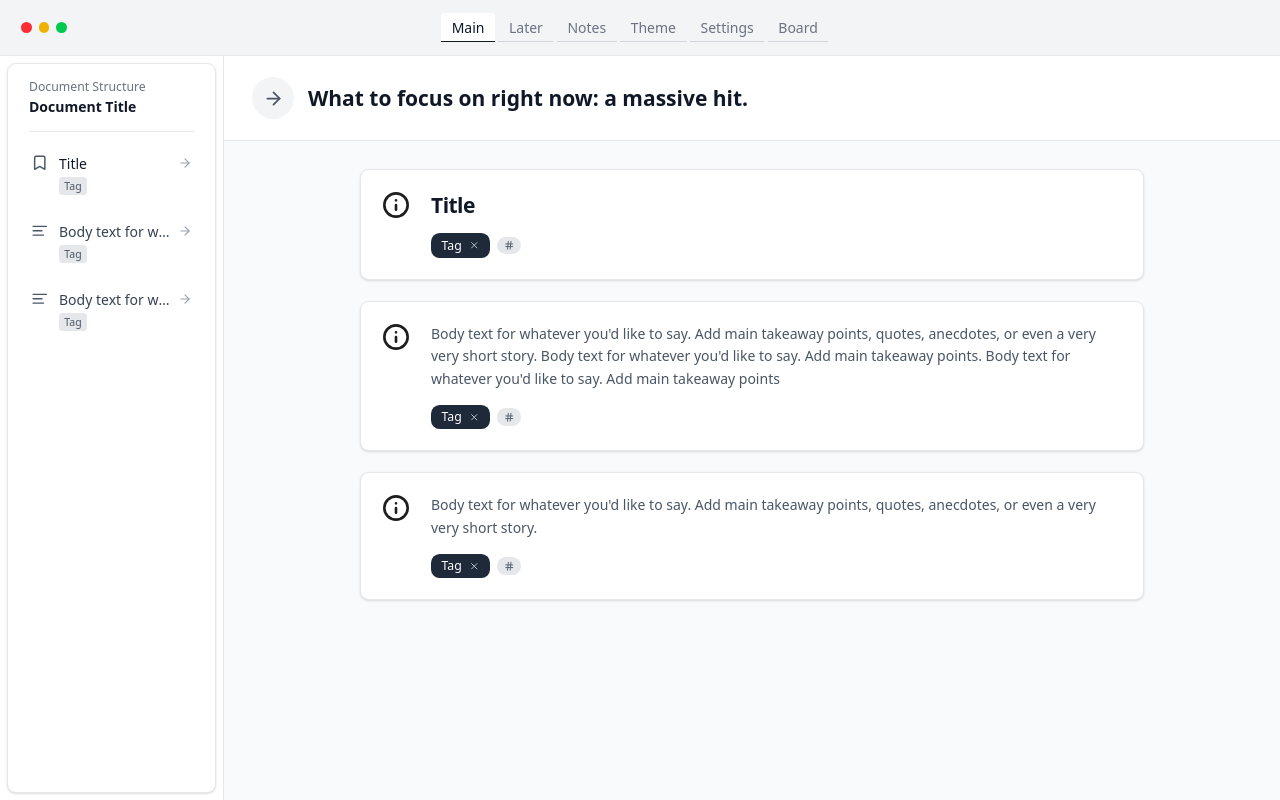
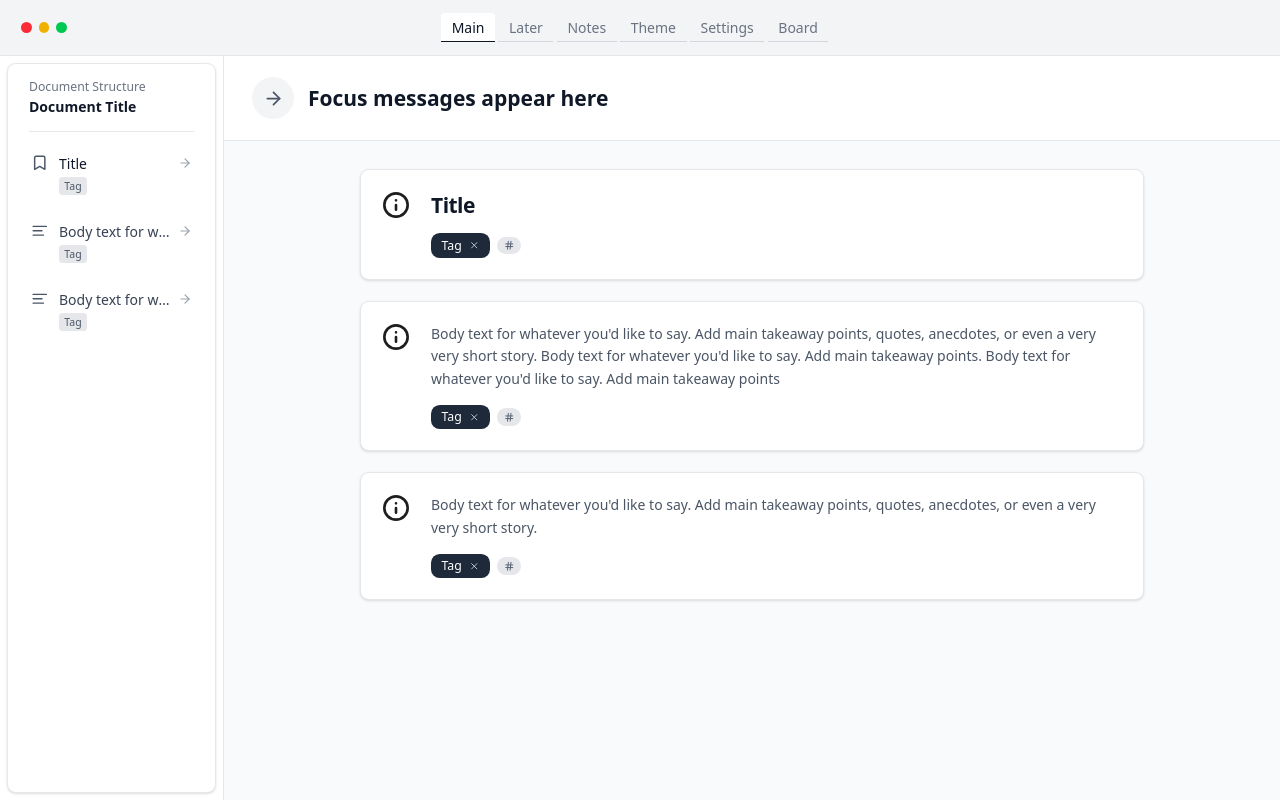
Before and after one commit to familydude/Deckhand, a React (Vite) app: page / in a window 1280 px wide. Built offline with nearby package versions, Linux system fonts and the light colour scheme.

Commit message:
Focus msg working reasonably

```diff
--- a/src/App.tsx
+++ b/src/App.tsx
@@ -6,9 +6,17 @@ import { Sidebar } from './components/Sidebar';
 import { TextEditor } from './components/TextEditor';
 import { Settings } from './components/Settings';
 
+interface Block {
+  id: string;
+  type: 'title' | 'body';
+  content: string;
+  tags: string[];
+  focusMessage: string;
+}
+
 export type BlockAction =
   | { type: 'UPDATE_BLOCK'; blockId: string; updates: Partial<Block> }
-  | { type: 'ADD_BLOCK'; afterId?: string; blockType: 'title' | 'body' }
+  | { type: 'ADD_BLOCK'; afterId?: string; blockType: 'title' | 'body'; focusMessage: string }
   | { type: 'DELETE_BLOCK'; blockId: string }
   | { type: 'ADD_TAG'; blockId: string; tag: string }
   | { type: 'REMOVE_TAG'; blockId: string; tagIndex: number }
@@ -28,7 +36,8 @@ const blockReducer = (state: Block[], action: BlockAction): Block[] => {
         id: Date.now().toString(),
         type: action.blockType,
         content: action.blockType === 'title' ? 'New Title' : 'New body text...',
-        tags: []
+        tags: [],
+        focusMessage: action.focusMessage
       };
 
       if (action.afterId) {
@@ -66,37 +75,61 @@ const blockReducer = (state: Block[], action: BlockAction): Block[] => {
   }
 };
 
-interface Block {
-  id: string;
-  type: 'title' | 'body';
-  content: string;
-  tags: string[];
-}
-
 export default function App() {
   const [activeTab, setActiveTab] = useState('Main');
   const [title, setTitle] = useState('Document Title');
-  const [focus, setFocus] = useState('What to focus on right now: a massive hit.');
+  const [focusedBlockId, setFocusedBlockId] = useState<string | null>(null);
+
+  // Random focus prompts
+  const focusPrompts = [
+    "Why does this matter?",
+    "What's the real point here?",
+    "Who is this actually for?",
+    "What am I really trying to say?",
+    "What's the one thing that matters most?",
+    "How does this move me forward?",
+    "What would make this worth reading?",
+    "Why should anyone care?",
+    "What's my actual goal here?",
+    "What's the hard truth I'm avoiding?"
+  ];
+
   const [blocks, dispatch] = useReducer(blockReducer, [
     {
       id: '1',
       type: 'title',
       content: 'Title',
-      tags: ['Tag']
+      tags: ['Tag'],
+      focusMessage: focusPrompts[Math.floor(Math.random() * focusPrompts.length)]
     },
     {
       id: '2',
       type: 'body',
       content: "Body text for whatever you'd like to say. Add main takeaway points, quotes, anecdotes, or even a very very short story. Body text for whatever you'd like to say. Add main takeaway points. Body text for whatever you'd like to say. Add main takeaway points",
-      tags: ['Tag']
+      tags: ['Tag'],
+      focusMessage: focusPrompts[Math.floor(Math.random() * focusPrompts.length)]
     },
     {
       id: '3',
       type: 'body',
       content: "Body text for whatever you'd like to say. Add main takeaway points, quotes, anecdotes, or even a very very short story.",
-      tags: ['Tag']
+      tags: ['Tag'],
+      focusMessage: focusPrompts[Math.floor(Math.random() * focusPrompts.length)]
     }
   ]);
+
+  // Get current focus message
+  const getCurrentFocus = () => {
+    if (!focusedBlockId) return "Focus messages appear here";
+    const focusedBlock = blocks.find(block => block.id === focusedBlockId);
+    return focusedBlock?.focusMessage || "Focus messages appear here";
+  };
+
+  // Truncate focus message for display
+  const truncateFocus = (message: string, maxLength: number = 80) => {
+    if (message.length <= maxLength) return message;
+    return message.substring(0, maxLength) + '...';
+  };
 
   const [sidebarVisible, setSidebarVisible] = useState(true);
   const mainRef = useRef<HTMLDivElement>(null);
@@ -188,13 +221,22 @@ export default function App() {
                   </motion.div>
 
                   <motion.h1
-                    className="text-2xl font-semibold text-gray-900 flex-1 cursor-text"
+                    className="text-2xl font-semibold text-gray-900 flex-1 cursor-text truncate"
                     onClick={(e) => {
+                      if (!focusedBlockId) return; // Can't edit if no block is focused
+
+                      const focusedBlock = blocks.find(block => block.id === focusedBlockId);
+                      if (!focusedBlock) return;
+
                       const input = document.createElement('input');
-                      input.value = focus;
+                      input.value = focusedBlock.focusMessage;
                       input.className = 'text-2xl font-semibold text-gray-900 bg-transparent border-none outline-none w-full';
                       input.onblur = () => {
-                        setFocus(input.value || focus);
+                        dispatch({
+                          type: 'UPDATE_BLOCK',
+                          blockId: focusedBlockId,
+                          updates: { focusMessage: input.value || focusedBlock.focusMessage }
+                        });
                         if (focusElement) {
                            input.replaceWith(focusElement);
                         }
@@ -202,7 +244,7 @@ export default function App() {
                       input.onkeydown = (e) => {
                         if (e.key === 'Enter') input.blur();
                         if (e.key === 'Escape') {
-                          input.value = focus;
+                          input.value = focusedBlock.focusMessage;
                           input.blur();
                         }
                       };
@@ -212,7 +254,7 @@ export default function App() {
                     }}
                     whileHover={{ color: '#3B82F6' }}
                   >
-                    {focus}
+                    {truncateFocus(getCurrentFocus())}
                   </motion.h1>
                 </div>
               </div>
@@ -224,6 +266,9 @@ export default function App() {
                     key="main-editor"
                     blocks={blocks}
                     dispatch={dispatch}
+                    focusedBlockId={focusedBlockId}
+                    setFocusedBlockId={setFocusedBlockId}
+                    focusPrompts={focusPrompts}
                   />
                 </div>
               </div>
--- a/src/components/Header.tsx
+++ b/src/components/Header.tsx
@@ -3,11 +3,9 @@ import { motion } from 'motion/react';
 interface HeaderProps {
   activeTab: string;
   setActiveTab: (tab: string) => void;
-  title: string;
-  setTitle: (title: string) => void;
 }
 
-export function Header({ activeTab, setActiveTab, title, setTitle }: HeaderProps) {
+export function Header({ activeTab, setActiveTab }: HeaderProps) {
   const tabs = ['Main', 'Later', 'Notes', 'Theme', 'Settings', 'Board'];
 
   return (
--- a/src/components/TextEditor.tsx
+++ b/src/components/TextEditor.tsx
@@ -11,14 +11,18 @@ interface Block {
   type: 'title' | 'body';
   content: string;
   tags: string[];
+  focusMessage: string;
 }
 
 interface TextEditorProps {
   blocks: Block[];
   dispatch: React.Dispatch<BlockAction>;
+  focusedBlockId: string | null;
+  setFocusedBlockId: React.Dispatch<React.SetStateAction<string | null>>;
+  focusPrompts: string[];
 }
 
-export function TextEditor({ blocks, dispatch }: TextEditorProps) {
+export function TextEditor({ blocks, dispatch, focusedBlockId, setFocusedBlockId, focusPrompts }: TextEditorProps) {
   const [hoveredBlock, setHoveredBlock] = useState<string | null>(null);
   const [editingBlock, setEditingBlock] = useState<string | null>(null);
   const [draggedBlock, setDraggedBlock] = useState<string | null>(null);
@@ -102,7 +106,15 @@ export function TextEditor({ blocks, dispatch }: TextEditorProps) {
     const newBlockId = Date.now().toString();
     setLastAddedBlockId(newBlockId);
 
-    dispatch({ type: 'ADD_BLOCK', afterId, blockType: type });
+    // Generate random focus message using the passed focusPrompts
+    const randomFocusMessage = focusPrompts[Math.floor(Math.random() * focusPrompts.length)];
+
+    dispatch({
+      type: 'ADD_BLOCK',
+      afterId,
+      blockType: type,
+      focusMessage: randomFocusMessage
+    });
     setEditingBlock(newBlockId);
 
     // Keep the scrolling logic the same
@@ -215,8 +227,14 @@ export function TextEditor({ blocks, dispatch }: TextEditorProps) {
                       updateBlock(block.id, { content: e.target.value });
                       autoResizeTextarea(e.target);
                     }}
-                    onFocus={() => setEditingBlock(block.id)}
-                    onBlur={() => setEditingBlock(null)}
+                    onFocus={() => {
+                      setEditingBlock(block.id);
+                      setFocusedBlockId(block.id);
+                    }}
+                    onBlur={() => {
+                      setEditingBlock(null);
+                      // Don't clear focused block on blur - keep focus message visible
+                    }}
                     onKeyDown={(e) => handleKeyDown(e, block.id)}
                     className={`w-full bg-transparent border-none outline-none resize-none overflow-hidden cursor-text ${
                       block.type === 'title'
@@ -227,7 +245,10 @@ export function TextEditor({ blocks, dispatch }: TextEditorProps) {
                   />
                 ) : (
                   <div
-                    onClick={() => setEditingBlock(block.id)}
+                    onClick={() => {
+                      setEditingBlock(block.id);
+                      setFocusedBlockId(block.id);
+                    }}
                     className={`w-full cursor-text min-h-[1.5rem] ${
                       block.type === 'title'
                         ? 'text-2xl font-semibold text-gray-900 tracking-tight'
```
Also changed, not shown: 1 other file (tests, documents, lock files or other folders).
